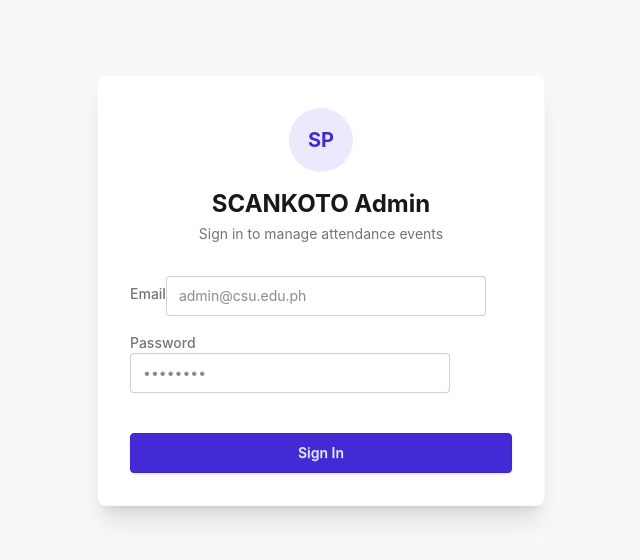
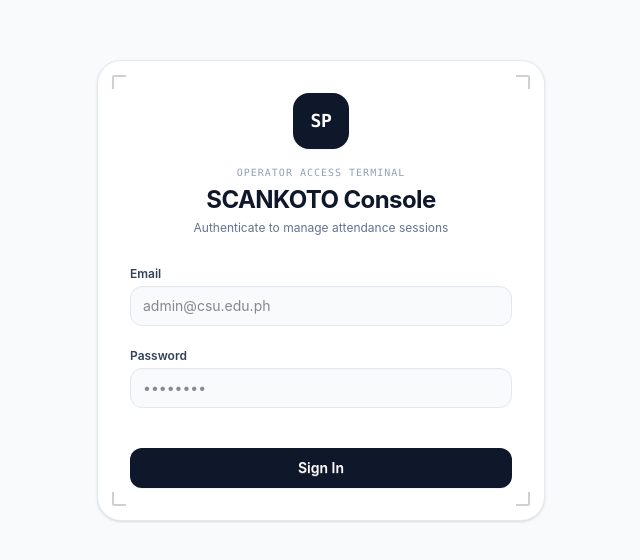
Before and after one commit to windylyswifts/SCANKOTO, a React (Vite) app in the folder SCANKOTO/: page /login in a window 1280 px wide. Shown: the part 110-670 px from the top of the page, without its empty margins (319-959 px from the left). Built offline with nearby package versions, Linux system fonts and the light colour scheme; no server answers.

Commit message:
log-in interface looking good

```diff
--- a/SCANKOTO/src/components/Login.jsx
+++ b/SCANKOTO/src/components/Login.jsx
@@ -19,37 +19,49 @@ const Login = () => {
       await login(email, password);
       navigate('/dashboard');
     } catch (err) {
-      setError(err.message || 'Failed to login');
+      setError(err.message || 'Failed to authenticate');
     } finally {
       setIsLoading(false);
     }
   };
 
   return (
-    <div className="min-h-screen bg-base-200 flex items-center justify-center p-4">
-      <div className="card w-full max-w-md bg-base-100 shadow-xl border border-base-200">
-        <div className="card-body p-8">
+    <div className="min-h-screen bg-slate-50 flex items-center justify-center p-4">
+      <div className="w-full max-w-md bg-white shadow-sm border border-slate-200/90 rounded-3xl p-8 relative overflow-hidden">
+        {/* Viewfinder Corner Reticles */}
+        <span className="pointer-events-none absolute top-3.5 left-3.5 w-3.5 h-3.5 border-t-2 border-l-2 border-slate-900/20 rounded-tl-xs" />
+        <span className="pointer-events-none absolute top-3.5 right-3.5 w-3.5 h-3.5 border-t-2 border-r-2 border-slate-900/20 rounded-tr-xs" />
+        <span className="pointer-events-none absolute bottom-3.5 left-3.5 w-3.5 h-3.5 border-b-2 border-l-2 border-slate-900/20 rounded-bl-xs" />
+        <span className="pointer-events-none absolute bottom-3.5 right-3.5 w-3.5 h-3.5 border-b-2 border-r-2 border-slate-900/20 rounded-br-xs" />
+
         <div className="flex flex-col items-center mb-6">
-            <div className="w-16 h-16 bg-primary/10 rounded-full flex items-center justify-center mb-4">
-              <span className="text-primary font-bold text-xl">SP</span>
+          <div className="w-14 h-14 bg-slate-900 rounded-2xl flex items-center justify-center mb-4 shadow-xs">
+            <span className="text-white font-mono font-bold text-lg tracking-tight">SP</span>
           </div>
-            <h2 className="card-title text-2xl font-bold">SCANKOTO Admin</h2>
-            <p className="text-sm text-base-content/60 text-center mt-1">Sign in to manage attendance events</p>
+          <span className="text-[10px] font-mono uppercase tracking-widest text-slate-400 mb-1">
+            OPERATOR ACCESS TERMINAL
+          </span>
+          <h2 className="text-2xl font-bold text-slate-900 tracking-tight">SCANKOTO Console</h2>
+          <p className="text-xs text-slate-500 text-center mt-1">
+            Authenticate to manage attendance sessions
+          </p>
         </div>
 
         {error && (
-            <div className="alert alert-error text-sm rounded-xl p-3 mb-4">
-              <span>{error}</span>
+          <div className="bg-rose-50 border border-rose-200 text-rose-700 text-xs font-medium rounded-xl p-3 mb-4">
+            {error}
           </div>
         )}
 
         <form onSubmit={handleSubmit} className="space-y-4">
           <div className="form-control">
-              <label className="label"><span className="label-text font-medium">Email</span></label>
+            <label className="label py-1">
+              <span className="label-text text-xs font-semibold text-slate-700">Email</span>
+            </label>
             <input
               type="email"
               placeholder="admin@csu.edu.ph"
-                className="input input-bordered focus:border-primary focus:ring-1 focus:ring-primary"
+              className="input input-bordered w-full bg-slate-50 focus:bg-white border-slate-200 text-slate-900 text-sm focus:border-slate-900 focus:outline-none rounded-xl"
               value={email}
               onChange={(e) => setEmail(e.target.value)}
               required
@@ -57,22 +69,27 @@ const Login = () => {
           </div>
 
           <div className="form-control">
-              <label className="label"><span className="label-text font-medium">Password</span></label>
+            <label className="label py-1">
+              <span className="label-text text-xs font-semibold text-slate-700">Password</span>
+            </label>
             <input
               type="password"
               placeholder="••••••••"
-                className="input input-bordered focus:border-primary focus:ring-1 focus:ring-primary"
+              className="input input-bordered w-full bg-slate-50 focus:bg-white border-slate-200 text-slate-900 text-sm focus:border-slate-900 focus:outline-none rounded-xl"
               value={password}
               onChange={(e) => setPassword(e.target.value)}
               required
             />
           </div>
 
-            <button type="submit" className="btn btn-primary w-full mt-6 shadow-sm" disabled={isLoading}>
+          <button
+            type="submit"
+            className="btn bg-slate-900 hover:bg-slate-800 text-white border-none w-full mt-6 rounded-xl font-semibold text-sm shadow-2xs"
+            disabled={isLoading}
+          >
             {isLoading ? <span className="loading loading-spinner loading-sm"></span> : 'Sign In'}
           </button>
         </form>
-        </div>
       </div>
     </div>
   );
```
Lines whose indentation alone changed are shown as unchanged.
